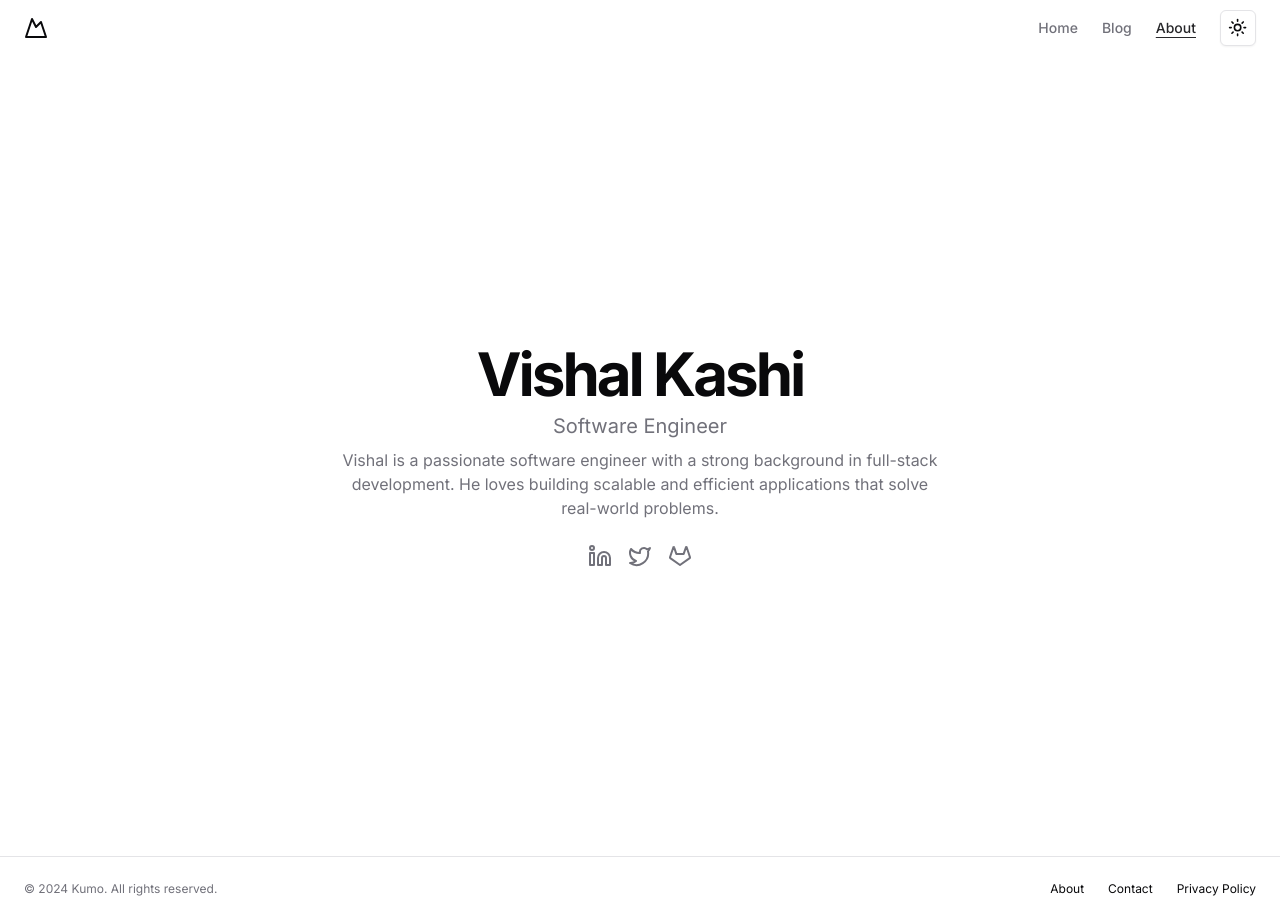
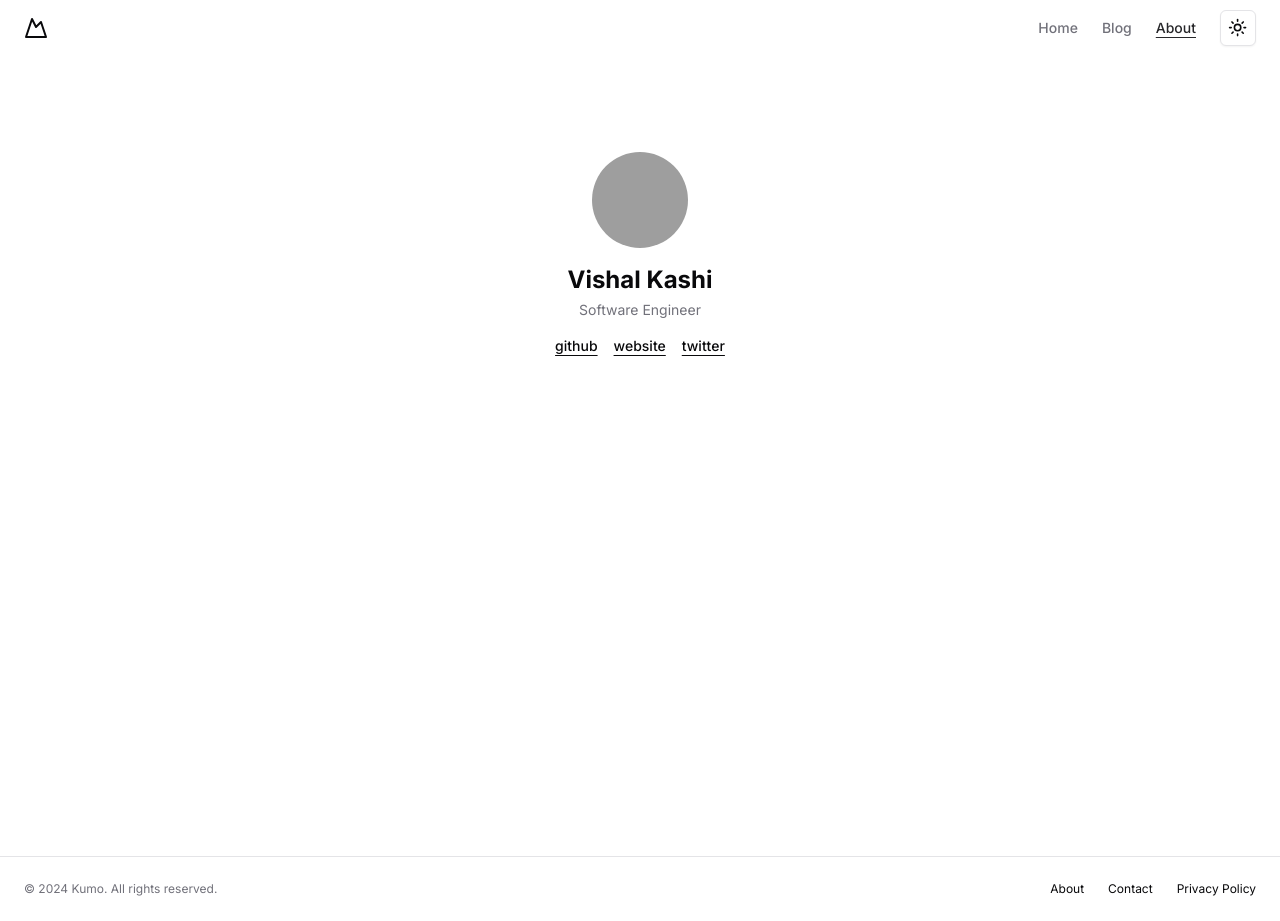
Before and after one commit to destructo570/neko-serverless-blogging-website, a Next.js app in the folder apps/frontend/: page /about in a window 1280 px wide. Built offline with nearby package versions, Linux system fonts and the light colour scheme; grey boxes are pictures that could not be loaded.

Commit message:
feat: update about page

```diff
--- a/apps/frontend/src/app/about/page.tsx
+++ b/apps/frontend/src/app/about/page.tsx
@@ -1,46 +1,43 @@
 import React from "react";
-import PropTypes from "prop-types";
-import Link from "next/link"
+import Link from "next/link";
+import { Avatar, AvatarFallback, AvatarImage } from "@/components/ui/avatar";
 
 const page = (props) => {
   return (
-    <div className="flex flex-col items-center justify-center min-h-[100dvh] bg-background text-foreground">
-      <section className="container px-4 py-12 md:py-24 lg:py-32 space-y-6 text-center">
-        <div className="space-y-2">
-          <h1 className="text-4xl font-bold tracking-tighter sm:text-5xl md:text-6xl">
-          Vishal Kashi
-          </h1>
-          <p className="text-xl text-muted-foreground">Software Engineer</p>
-          <p className="max-w-[600px] mx-auto text-muted-foreground">
-            Vishal is a passionate software engineer with a strong background in
-            full-stack development. He loves building scalable and efficient
-            applications that solve real-world problems.
-          </p>
+    <div className="flex flex-col h-screen bg-background text-foreground pt-24">
+      <div className="flex flex-col items-center space-y-4">
+        <Avatar className="h-24 w-24">
+          <AvatarImage src="https://avatars.githubusercontent.com/u/27971772?v=4" alt="@shadcn" />
+          <AvatarFallback>VK</AvatarFallback>
+        </Avatar>
+        <div className="space-y-1 text-center">
+          <h2 className="text-2xl font-bold">Vishal Kashi</h2>
+          <p className="text-sm text-muted-foreground">Software Engineer</p>
         </div>
-        <div className="flex items-center justify-center gap-4">
+        <div className="flex space-x-4">
           <Link
-            href="https://www.linkedin.com/in/vishal-kashi/"
-            className="text-muted-foreground hover:text-foreground"
+            href="https://github.com/destructo570"
+            className="text-sm font-medium underline underline-offset-4 hover:text-primary"
             prefetch={false}
           >
-            <LinkedinIcon className="w-6 h-6" />
+            github
+          </Link>
+          <Link
+            href="https://www.destructo.dev/"
+            className="text-sm font-medium underline underline-offset-4 hover:text-primary"
+            prefetch={false}
+          >
+            website
           </Link>
           <Link
             href="https://twitter.com/destructo570"
-            className="text-muted-foreground hover:text-foreground"
+            className="text-sm font-medium underline underline-offset-4 hover:text-primary"
             prefetch={false}
           >
-            <TwitterIcon className="w-6 h-6" />
-          </Link>
-          <Link
-            href="https://github.com/destructo570"
-            className="text-muted-foreground hover:text-foreground"
-            prefetch={false}
-          >
-            <GitlabIcon className="w-6 h-6" />
+            twitter
           </Link>
         </div>
-      </section>
+      </div>
     </div>
   );
 };
@@ -48,85 +45,3 @@ const page = (props) => {
 page.propTypes = {};
 
 export default page;
-
-function GitlabIcon(props) {
-    return (
-      <svg
-        {...props}
-        xmlns="http://www.w3.org/2000/svg"
-        width="24"
-        height="24"
-        viewBox="0 0 24 24"
-        fill="none"
-        stroke="currentColor"
-        strokeWidth="2"
-        strokeLinecap="round"
-        strokeLinejoin="round"
-      >
-        <path d="m22 13.29-3.33-10a.42.42 0 0 0-.14-.18.38.38 0 0 0-.22-.11.39.39 0 0 0-.23.07.42.42 0 0 0-.14.18l-2.26 6.67H8.32L6.1 3.26a.42.42 0 0 0-.1-.18.38.38 0 0 0-.26-.08.39.39 0 0 0-.23.07.42.42 0 0 0-.14.18L2 13.29a.74.74 0 0 0 .27.83L12 21l9.69-6.88a.71.71 0 0 0 .31-.83Z" />
-      </svg>
-    )
-  }
-
-
-  function LinkedinIcon(props) {
-    return (
-      <svg
-        {...props}
-        xmlns="http://www.w3.org/2000/svg"
-        width="24"
-        height="24"
-        viewBox="0 0 24 24"
-        fill="none"
-        stroke="currentColor"
-        strokeWidth="2"
-        strokeLinecap="round"
-        strokeLinejoin="round"
-      >
-        <path d="M16 8a6 6 0 0 1 6 6v7h-4v-7a2 2 0 0 0-2-2 2 2 0 0 0-2 2v7h-4v-7a6 6 0 0 1 6-6z" />
-        <rect width="4" height="12" x="2" y="9" />
-        <circle cx="4" cy="4" r="2" />
-      </svg>
-    )
-  }
-
-
-  function TwitterIcon(props) {
-    return (
-      <svg
-        {...props}
-        xmlns="http://www.w3.org/2000/svg"
-        width="24"
-        height="24"
-        viewBox="0 0 24 24"
-        fill="none"
-        stroke="currentColor"
-        strokeWidth="2"
-        strokeLinecap="round"
-        strokeLinejoin="round"
-      >
-        <path d="M22 4s-.7 2.1-2 3.4c1.6 10-9.4 17.3-18 11.6 2.2.1 4.4-.6 6-2C3 15.5.5 9.6 3 5c2.2 2.6 5.6 4.1 9 4-.9-4.2 4-6.6 7-3.8 1.1 0 3-1.2 3-1.2z" />
-      </svg>
-    )
-  }
-
-
-  function XIcon(props) {
-    return (
-      <svg
-        {...props}
-        xmlns="http://www.w3.org/2000/svg"
-        width="24"
-        height="24"
-        viewBox="0 0 24 24"
-        fill="none"
-        stroke="currentColor"
-        strokeWidth="2"
-        strokeLinecap="round"
-        strokeLinejoin="round"
-      >
-        <path d="M18 6 6 18" />
-        <path d="m6 6 12 12" />
-      </svg>
-    )
-  }
```
